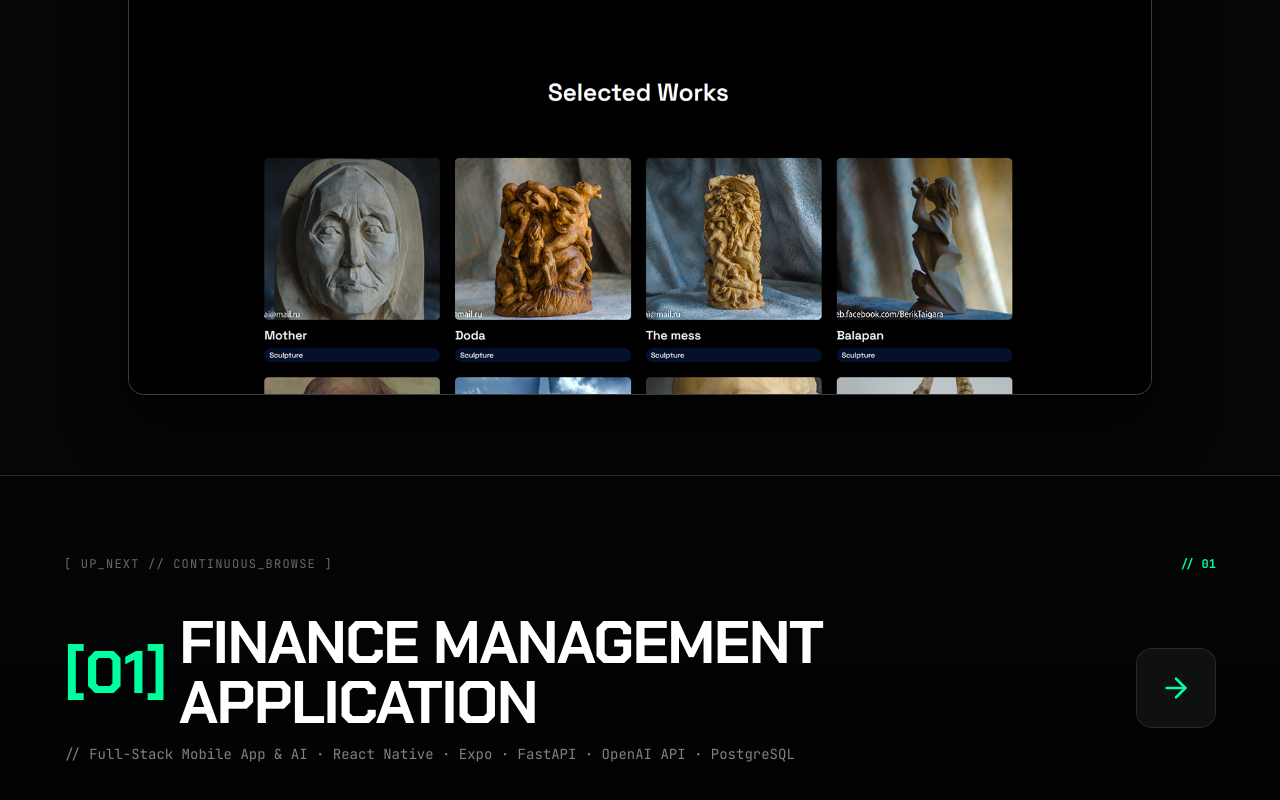
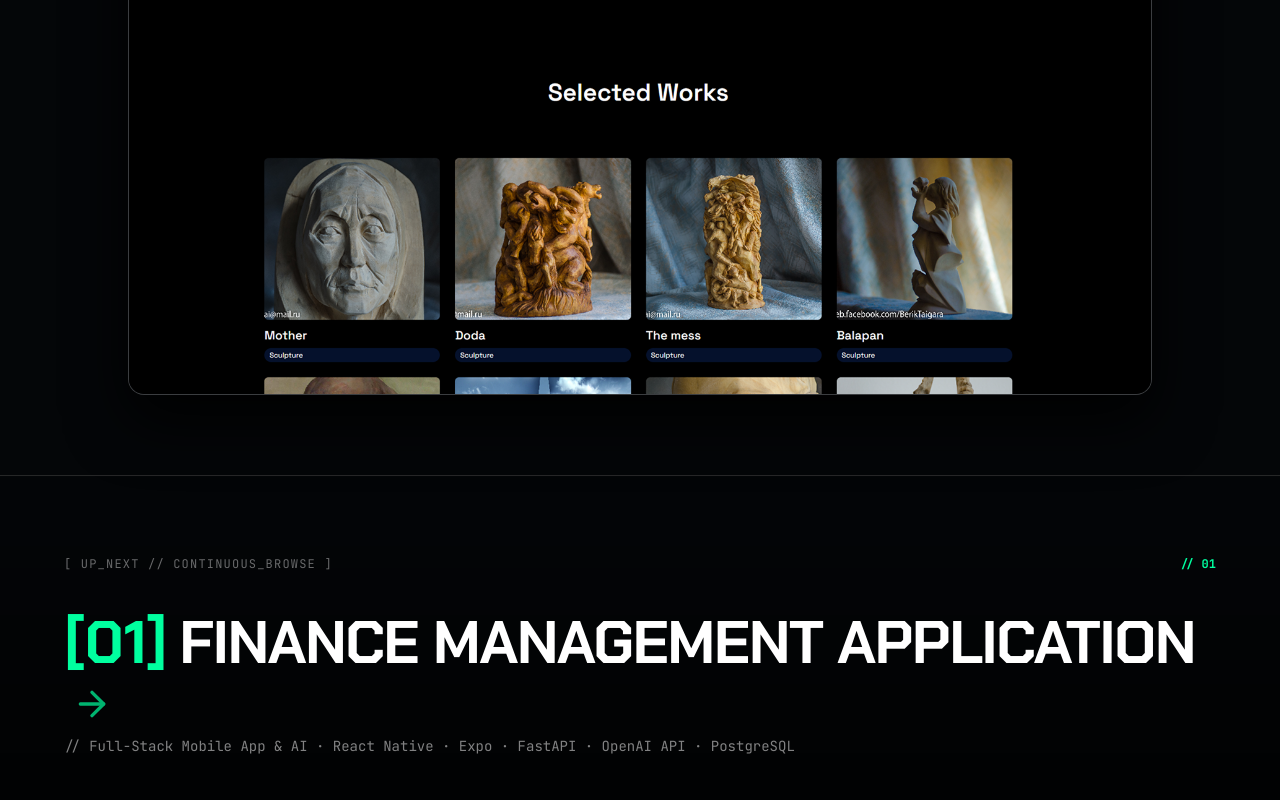
Before and after one commit to Daelijek/daelijekPortfolio, a Next.js app: page /projects/berik-zhunusbek in a window 1280 px wide. Shown: the part 3029-3829 px from the top of the page. Built offline with nearby package versions, Linux system fonts and the light colour scheme.

Commit message:
feat(footer): make entire next-project footer clickable and position preview directly above cursor

```diff
--- a/app/projects/[slug]/ProjectDetailContent.jsx
+++ b/app/projects/[slug]/ProjectDetailContent.jsx
@@ -781,14 +781,19 @@ export default function ProjectDetailContent({ slug: propSlug }) {
       {/* ========================================================================= */}
       {/* 7. FULL-WIDTH NEXT PROJECT FOOTER WITH FLOATING CURSOR PREVIEW            */}
       {/* ========================================================================= */}
-      <section
-        ref={nextSectionRef}
-        onMouseEnter={() => setIsNextHovered(true)}
+      <Link
+        href={`/projects/${nextProject.slug || nextProject.id.toLowerCase()}`}
+        onClick={playClick}
+        onMouseEnter={() => {
+          playHover();
+          setIsNextHovered(true);
+        }}
         onMouseLeave={() => setIsNextHovered(false)}
         onMouseMove={handleNextMouseMove}
-        className="relative w-full border-t border-white/15 pt-20 pb-36 px-6 sm:px-12 lg:px-16 overflow-hidden select-none bg-gradient-to-b from-transparent via-black/40 to-black/80"
+        ref={nextSectionRef}
+        className="group relative block w-full border-t border-white/15 pt-20 pb-36 px-6 sm:px-12 lg:px-16 overflow-hidden select-none bg-gradient-to-b from-transparent via-black/40 to-black/80 cursor-pointer"
       >
-        {/* Floating Cursor Thumbnail Preview (follows mouse smoothly across the entire row) */}
+        {/* Floating Cursor Thumbnail Preview (Positioned directly above cursor with smooth spring) */}
         <AnimatePresence>
           {isNextHovered && (
             <Motion.div
@@ -797,14 +802,14 @@ export default function ProjectDetailContent({ slug: propSlug }) {
                 opacity: 1,
                 scale: 1,
                 x: mousePos.x,
-                y: mousePos.y - 120,
-                transition: { type: 'spring', damping: 24, stiffness: 220, mass: 0.4 },
+                y: mousePos.y - 24,
+                transition: { type: 'spring', damping: 26, stiffness: 260, mass: 0.4 },
               }}
-              exit={{ opacity: 0, scale: 0.8, transition: { duration: 0.18 } }}
+              exit={{ opacity: 0, scale: 0.8, transition: { duration: 0.15 } }}
               style={{ position: 'absolute', top: 0, left: 0, pointerEvents: 'none', zIndex: 35 }}
-              className="hidden md:block -translate-x-1/2 -translate-y-1/2"
+              className="hidden md:block -translate-x-1/2 -translate-y-full pointer-events-none select-none"
             >
-              <div className="w-80 sm:w-96 aspect-[16/10] rounded-2xl overflow-hidden border-2 border-white/20 bg-[#06090D] shadow-[0_30px_70px_rgba(0,0,0,0.95),0_0_35px_var(--accent-glow)] p-1.5 relative">
+              <div className="w-64 sm:w-72 aspect-[16/10] rounded-2xl overflow-hidden border-2 border-white/20 bg-[#06090D] shadow-[0_25px_60px_rgba(0,0,0,0.95),0_0_25px_var(--accent-glow)] p-1.5 relative">
                 <div className="relative w-full h-full rounded-xl overflow-hidden bg-black">
                   <Image
                     src={nextProject.image}
@@ -813,10 +818,10 @@ export default function ProjectDetailContent({ slug: propSlug }) {
                     className="object-cover"
                   />
                   <div className="absolute inset-0 bg-gradient-to-t from-black/75 via-transparent to-transparent" />
-                  <div className="absolute bottom-2.5 left-2.5 right-2.5 flex items-center justify-between text-xs font-mono text-white px-2.5 py-1.5 bg-black/85 backdrop-blur-md rounded-lg border border-white/15">
+                  <div className="absolute bottom-2 left-2 right-2 flex items-center justify-between text-[11px] font-mono text-white px-2 py-1 bg-black/85 backdrop-blur-md rounded-lg border border-white/15">
                     <span className="font-black text-[var(--accent-color)]">{nextProject.num}</span>
-                    <span className="font-bold truncate text-[11px]">{nextProject.title}</span>
-                    <span className="text-[10px] text-white/50 tracking-wider">PREVIEW</span>
+                    <span className="font-bold truncate text-[10px]">{nextProject.title}</span>
+                    <span className="text-[9px] text-white/50 tracking-wider">PREVIEW</span>
                   </div>
                 </div>
               </div>
@@ -824,12 +829,7 @@ export default function ProjectDetailContent({ slug: propSlug }) {
           )}
         </AnimatePresence>
 
-        <Link
-          href={`/projects/${nextProject.slug || nextProject.id.toLowerCase()}`}
-          onClick={playClick}
-          onMouseEnter={playHover}
-          className="group block w-full max-w-7xl mx-auto cursor-pointer"
-        >
+        <div className="w-full max-w-7xl mx-auto">
           <div className="flex flex-col sm:flex-row items-start sm:items-center justify-between gap-4 mb-4 sm:mb-6">
             <span className="text-xs text-white/40 font-mono tracking-widest uppercase">
               [ UP_NEXT // CONTINUOUS_BROWSE ]
@@ -839,24 +839,19 @@ export default function ProjectDetailContent({ slug: propSlug }) {
             </span>
           </div>
 
-          <div className="flex items-center justify-between gap-6 py-4">
-            <div className="space-y-3">
-              <div className="flex items-center gap-3">
+          <div className="py-4 space-y-3">
+            <div className="flex items-center gap-3 flex-wrap">
               <span className="text-3xl sm:text-5xl lg:text-6xl font-black text-[var(--accent-color)] font-display">
                 [{nextProject.num}]
               </span>
               <h3 className="text-3xl sm:text-5xl lg:text-6xl font-black text-white font-display uppercase tracking-tight group-hover:text-[var(--accent-color)] transition-colors">
                 {nextProject.title}
               </h3>
+              <ArrowRight className="w-7 h-7 sm:w-10 sm:h-10 text-[var(--accent-color)] opacity-70 group-hover:opacity-100 group-hover:translate-x-3 transition-all inline-block ml-2" />
             </div>
             <p className="text-xs sm:text-sm text-white/50 font-mono">
               // {nextProject.category} · {nextProject.tags.join(' · ')}
             </p>
-            </div>
-
-            <div className="w-14 h-14 sm:w-20 sm:h-20 rounded-2xl bg-white/5 border border-white/10 group-hover:border-[var(--accent-border)] group-hover:bg-[var(--accent-bg-subtle)] flex items-center justify-center text-[var(--accent-color)] transition-all shrink-0 group-hover:scale-105">
-              <ArrowRight className="w-6 h-6 sm:w-8 sm:h-8 group-hover:translate-x-1.5 transition-transform" />
-            </div>
           </div>
 
           {/* Mobile Only: Inline preview card for touch devices without cursor hover */}
@@ -870,8 +865,8 @@ export default function ProjectDetailContent({ slug: propSlug }) {
               />
             </div>
           </div>
+        </div>
       </Link>
-      </section>
     </div>
   );
 }
--- a/src/components/navigation/NavHeader.jsx
+++ b/src/components/navigation/NavHeader.jsx
@@ -290,14 +290,14 @@ export default function NavHeader() {
                         <span className="text-xs font-mono truncate">Github</span>
                       </a>
                       <a
-                        href="https://www.upwork.com"
+                        href="https://leetcode.com/u/Daelijek/"
                         target="_blank"
                         rel="noopener noreferrer"
                         onMouseEnter={playHover}
                         className="flex items-center gap-2 p-2.5 rounded-xl bg-[var(--accent-bg-subtle)] border border-[var(--border-subtle)] hover:border-[var(--accent-border)] hover:text-[var(--accent-color)] text-[var(--text-secondary)] transition-colors"
                       >
-                        <span className="w-1.5 h-1.5 rounded-full bg-emerald-400 shrink-0" />
-                        <span className="text-xs font-mono truncate">Upwork</span>
+                        <span className="w-1.5 h-1.5 rounded-full bg-amber-400 shrink-0" />
+                        <span className="text-xs font-mono truncate">LeetCode</span>
                       </a>
                       <a
                         href="https://t.me/daelijek_og"
@@ -310,18 +310,6 @@ export default function NavHeader() {
                         <span className="text-xs font-mono truncate">Telegram</span>
                       </a>
                     </div>
-
-                    {/* 3. Dev Labs Banner */}
-                    <a
-                      href="https://github.com/Daelijek/FinanceManagementApp"
-                      target="_blank"
-                      rel="noopener noreferrer"
-                      onMouseEnter={playHover}
-                      className="flex items-center justify-between p-3 rounded-xl bg-[var(--accent-bg-subtle)] border border-[var(--border-subtle)] hover:border-[var(--accent-border)] hover:text-[var(--accent-color)] text-[var(--heading-tint)] font-bold text-xs tracking-wider uppercase transition-colors"
-                    >
-                      <span className="font-display text-xs">DEV LABS</span>
-                      <ExternalLink className="w-4 h-4 text-[var(--accent-color)]" />
-                    </a>
 
                     {/* 3.1 CV // DOSSIER.PDF Accent Block (Dedicated for HR & Recruiters) */}
                     <a
```
Lines whose indentation alone changed are shown as unchanged.
